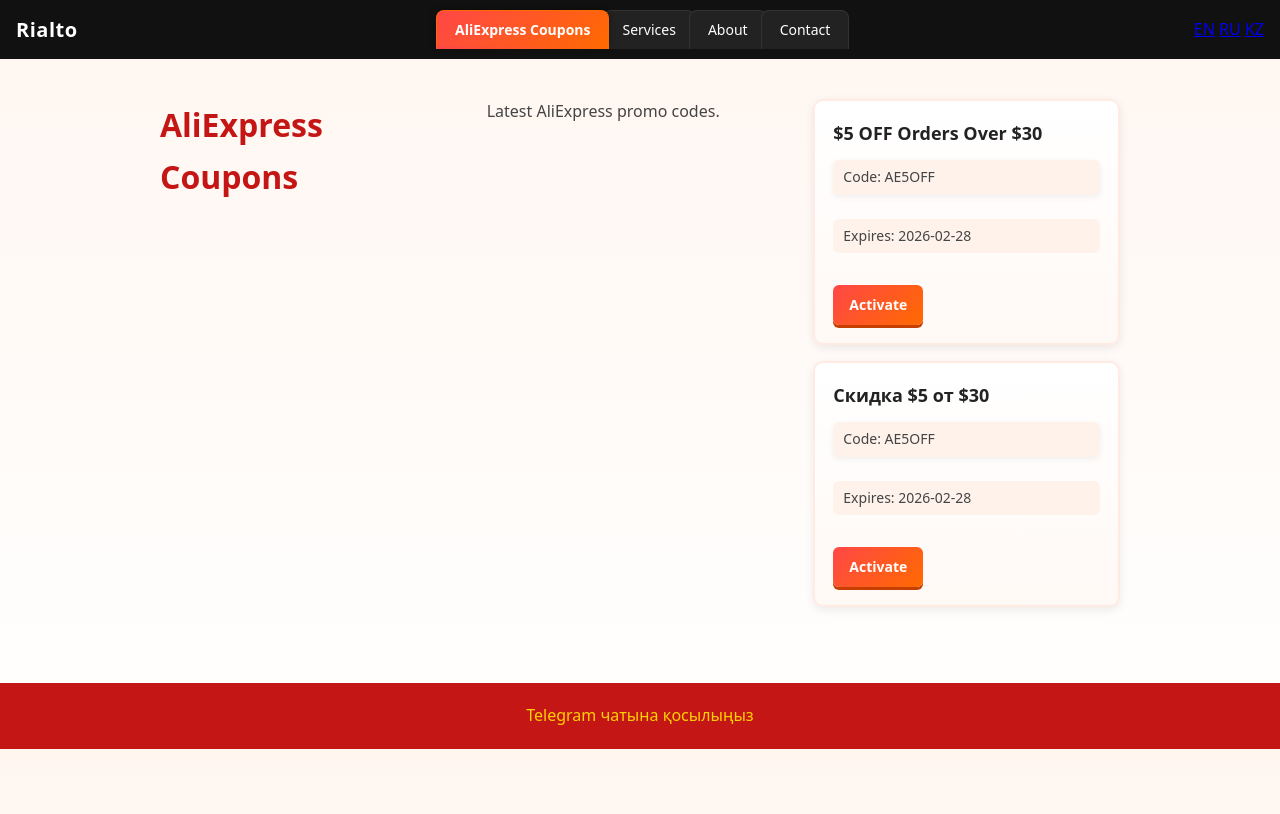
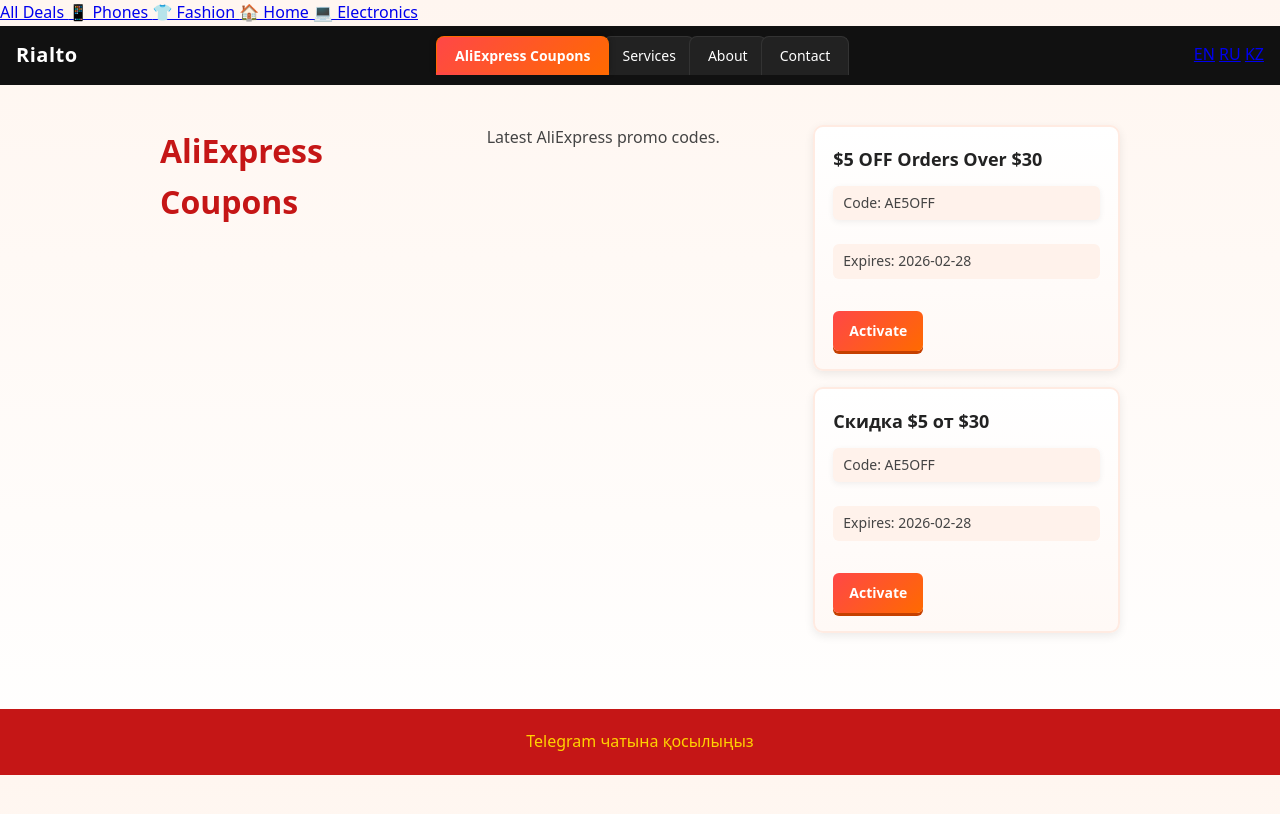
Before and after one commit to StewartArbor/rialto, a Jekyll site: the page built from kz/aliexpress.html, in a window 1280 px wide. Shown: the top 814 px of the page. Built offline with Jekyll 4.4.1, drawn with Linux system fonts in a browser that asks for light colours.

Commit message:
Update default.html

```diff
--- a/_layouts/default.html
+++ b/_layouts/default.html
@@ -17,6 +17,39 @@
 
 
 <!-- ===== TOP BAR ===== -->
+{% if page.url contains 'aliexpress' %}
+
+<nav class="sub-tabs">
+
+  <a href="/en/aliexpress.html"
+     class="{% if page.url == '/en/aliexpress.html' %}active{% endif %}">
+     All Deals
+  </a>
+
+  <a href="/en/aliexpress-phones.html"
+     class="{% if page.url contains 'phones' %}active{% endif %}">
+     📱 Phones
+  </a>
+
+  <a href="/en/aliexpress-fashion.html"
+     class="{% if page.url contains 'fashion' %}active{% endif %}">
+     👕 Fashion
+  </a>
+
+  <a href="/en/aliexpress-home.html"
+     class="{% if page.url contains 'home' %}active{% endif %}">
+     🏠 Home
+  </a>
+
+  <a href="/en/aliexpress-electronics.html"
+     class="{% if page.url contains 'electronics' %}active{% endif %}">
+     💻 Electronics
+  </a>
+
+</nav>
+
+{% endif %}
+
 
 <header class="top-bar">
 
```
